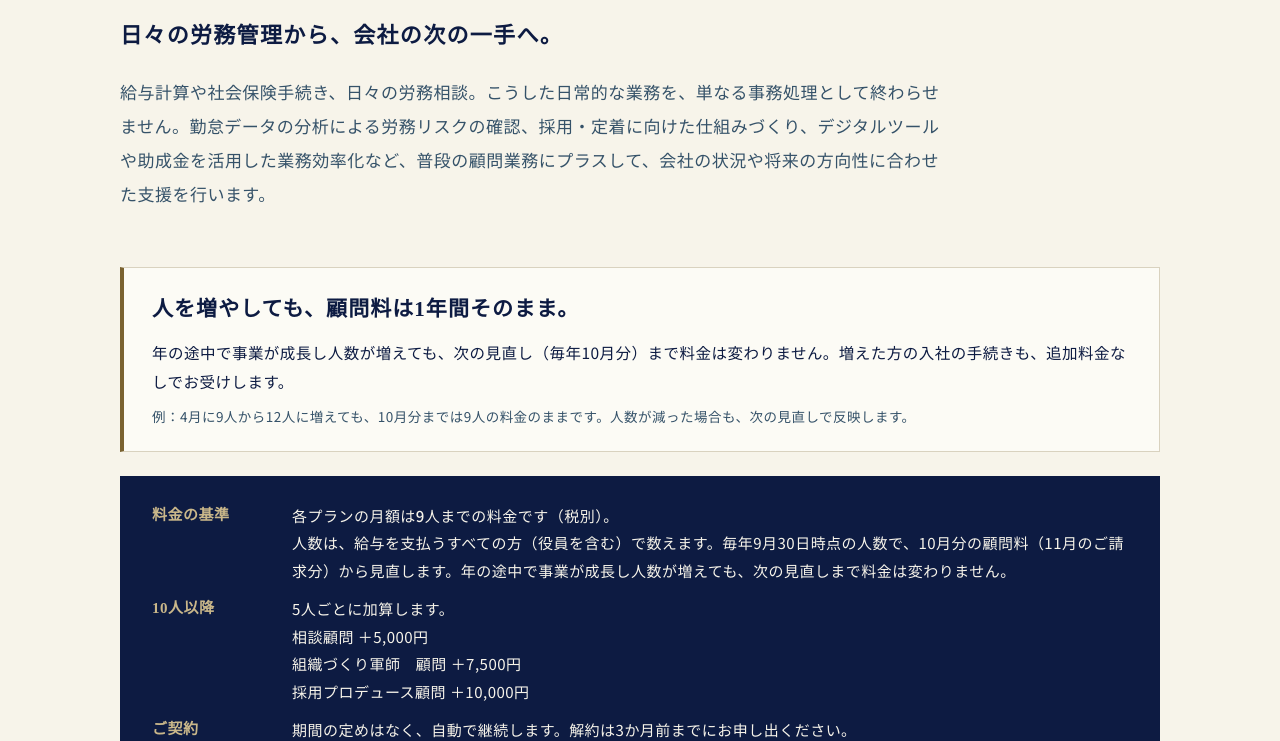
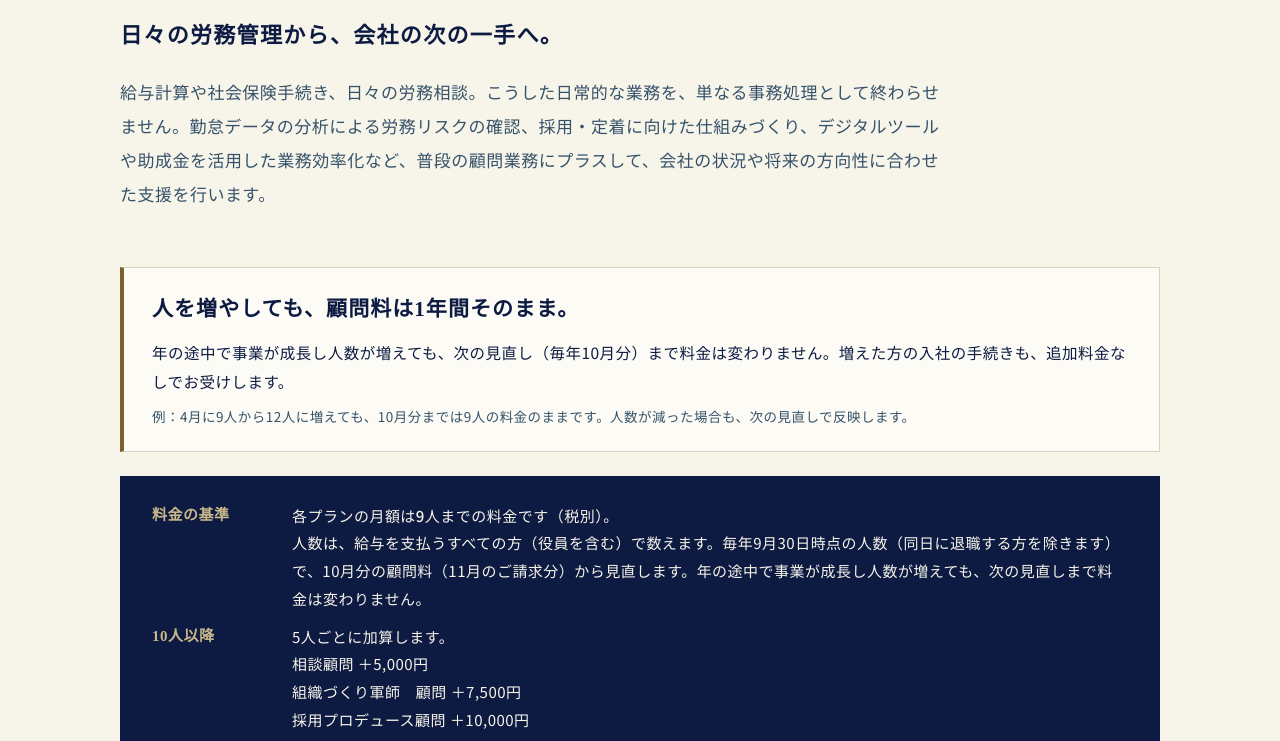
Before and after one commit to exhoumu/exhoumu.github.io, a plain HTML site: page price.html in a window 1280 px wide. Shown: the part 281-1022 px from the top of the page. Drawn offline with Linux system fonts and the light colour scheme.

Commit message:
人数の数え方：9月30日に退職する方を除く
Co-Authored-By: Claude Opus 5.5 <noreply@anthropic.com>
Claude-Session: https://claude.ai/code/session_014weCxJY7tZ5NugDZfqVeVQ

```diff
--- a/price.html
+++ b/price.html
@@ -53,7 +53,7 @@
         </div>
         <div class="basis">
         <span class="lbl">料金の基準</span>
-        <span>各プランの月額は<strong style="font-weight: 500">9人まで</strong>の料金です（税別）。<br>人数は、給与を支払うすべての方（役員を含む）で数えます。毎年9月30日時点の人数で、10月分の顧問料（11月のご請求分）から見直します。年の途中で事業が成長し人数が増えても、次の見直しまで料金は変わりません。</span>
+        <span>各プランの月額は<strong style="font-weight: 500">9人まで</strong>の料金です（税別）。<br>人数は、給与を支払うすべての方（役員を含む）で数えます。毎年9月30日時点の人数（同日に退職する方を除きます）で、10月分の顧問料（11月のご請求分）から見直します。年の途中で事業が成長し人数が増えても、次の見直しまで料金は変わりません。</span>
         <span class="lbl">10人以降</span>
         <span>5人ごとに加算します。<br>相談顧問 ＋5,000円<br>組織づくり軍師　顧問 ＋7,500円<br>採用プロデュース顧問 ＋10,000円</span>
         <span class="lbl">ご契約</span>
```
Also changed, not shown: 1 other file.
